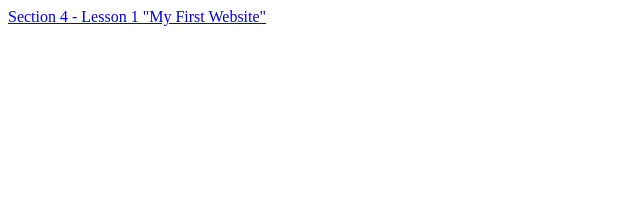
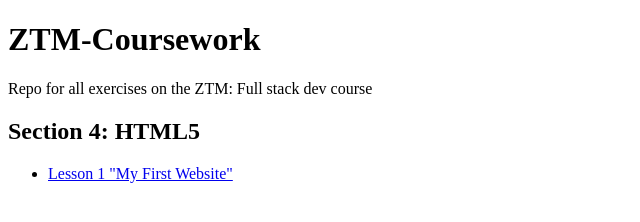
Before and after one commit to MartinBurton/ZTM-Coursework, a plain HTML site: page index.html in a window 1280 px wide. Shown: the whole page, without its empty margins (0-640 px from the left). Drawn offline with Linux system fonts and the light colour scheme.

Commit message:
Another Front Page Tweak

```diff
--- a/index.html
+++ b/index.html
@@ -7,6 +7,11 @@
     <title>ZTM Courswork - Martin Burton</title>
 </head>
 <body>
-    <a href="S4_FirstWebsite/index.html">Section 4 - Lesson 1 "My First Website"</a>
+    <h1>ZTM-Coursework</h1>
+    <p>Repo for all exercises on the ZTM: Full stack dev course</p>
+    <h2>Section 4: HTML5</h2>
+    <ul>
+        <li><a href="S4_FirstWebsite/index.html">Lesson 1 "My First Website"</a></li>
+    </ul>
 </body>
 </html>
```
